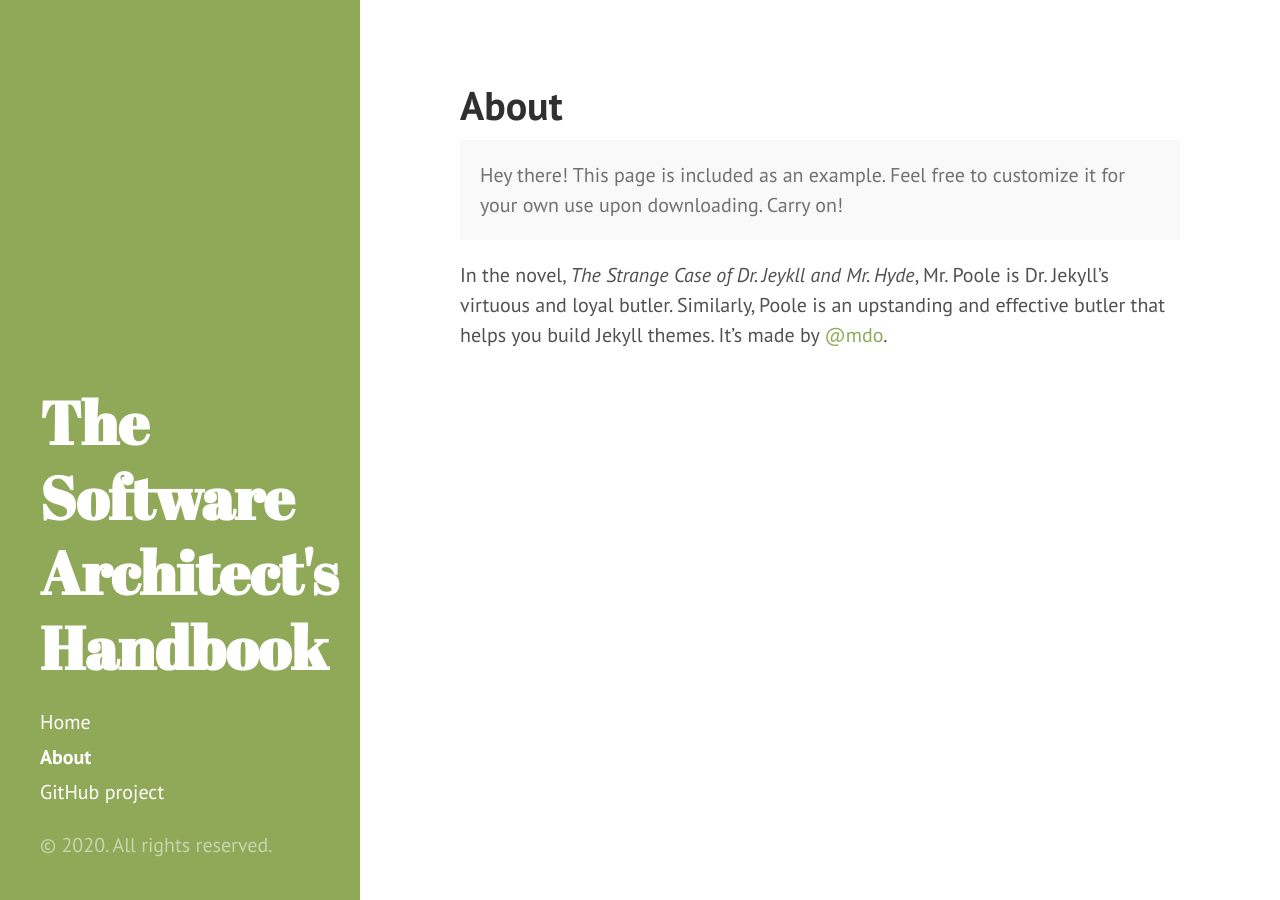
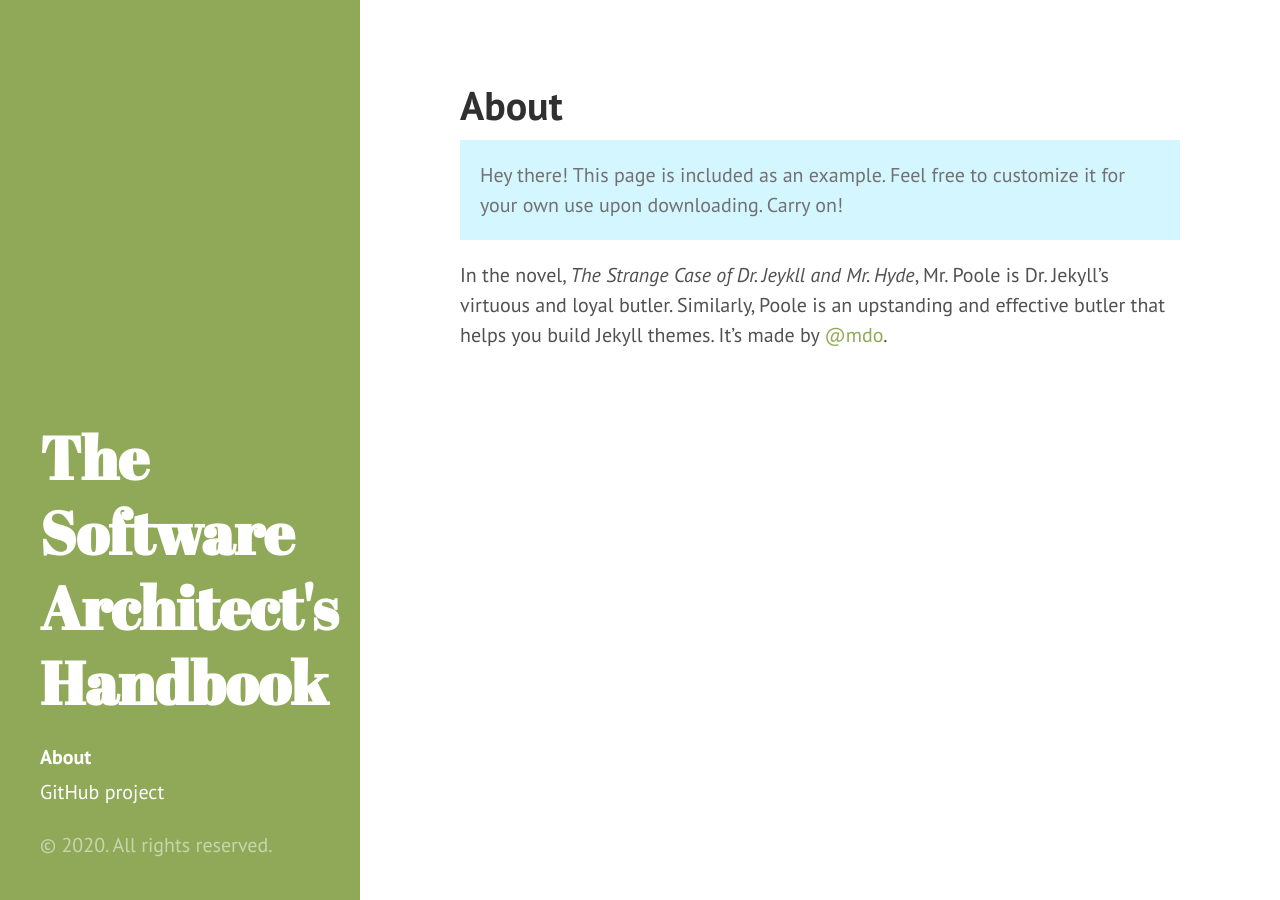
Before and after one commit to martyn82/handbook, a Jekyll site: the page built from docs/about.md, in a window 1280 px wide. Built offline with Jekyll 4.4.1, drawn with Linux system fonts in a browser that asks for light colours.

Commit message:
Info and warn box style

```diff
--- a/docs/_includes/head.html
+++ b/docs/_includes/head.html
@@ -18,6 +18,7 @@
   <link rel="stylesheet" href="{{ site.baseurl }}public/css/poole.css">
   <link rel="stylesheet" href="{{ site.baseurl }}public/css/syntax.css">
   <link rel="stylesheet" href="{{ site.baseurl }}public/css/hyde.css">
+  <link rel="stylesheet" href="{{ site.baseurl }}public/css/custom.css">
   <link rel="stylesheet" href="http://fonts.googleapis.com/css?family=PT+Sans:400,400italic,700|Abril+Fatface">
 
   <!-- Icons -->
--- a/docs/_includes/sidebar.html
+++ b/docs/_includes/sidebar.html
@@ -10,8 +10,6 @@
     </div>
 
     <nav class="sidebar-nav">
-      <a class="sidebar-nav-item{% if page.url == site.baseurl %} active{% endif %}" href="{{ site.baseurl }}">Home</a>
-
       {% comment %}
         The code below dynamically generates a sidebar nav of pages with
         `layout: page` in the front-matter. See readme for usage.
@@ -26,9 +24,7 @@
         {% endif %}
       {% endfor %}
 
-<!--      <a class="sidebar-nav-item" href="{{ site.github.repo }}/archive/v{{ site.version }}.zip">Download</a>-->
       <a class="sidebar-nav-item" href="{{ site.github.repo }}">GitHub project</a>
-<!--      <span class="sidebar-nav-item">Currently v{{ site.version }}</span>-->
     </nav>
 
     <p>&copy; {{ site.time | date: '%Y' }}. All rights reserved.</p>
--- a/docs/about.md
+++ b/docs/about.md
@@ -4,8 +4,10 @@ title: About
 permalink: /about/
 ---
 
-<p class="message">
+<p class="message info">
   Hey there! This page is included as an example. Feel free to customize it for your own use upon downloading. Carry on!
 </p>
 
-In the novel, *The Strange Case of Dr. Jeykll and Mr. Hyde*, Mr. Poole is Dr. Jekyll's virtuous and loyal butler. Similarly, Poole is an upstanding and effective butler that helps you build Jekyll themes. It's made by [@mdo](https://twitter.com/mdo).
+In the novel, *The Strange Case of Dr. Jeykll and Mr. Hyde*, Mr. Poole is Dr. Jekyll's virtuous and loyal butler.
+Similarly, Poole is an upstanding and effective butler that helps you build Jekyll themes. It's made
+by [@mdo](https://twitter.com/mdo).
--- /dev/null
+++ b/docs/public/css/custom.css
@@ -0,0 +1,9 @@
+.message.info {
+    color: #717171;
+    background-color: #d4f6ff;
+}
+
+.message.warn {
+    color: #717171;
+    background-color: #ffeab0;
+}
```
Also changed, not shown: docs/index.md (+1 -1 lines).
